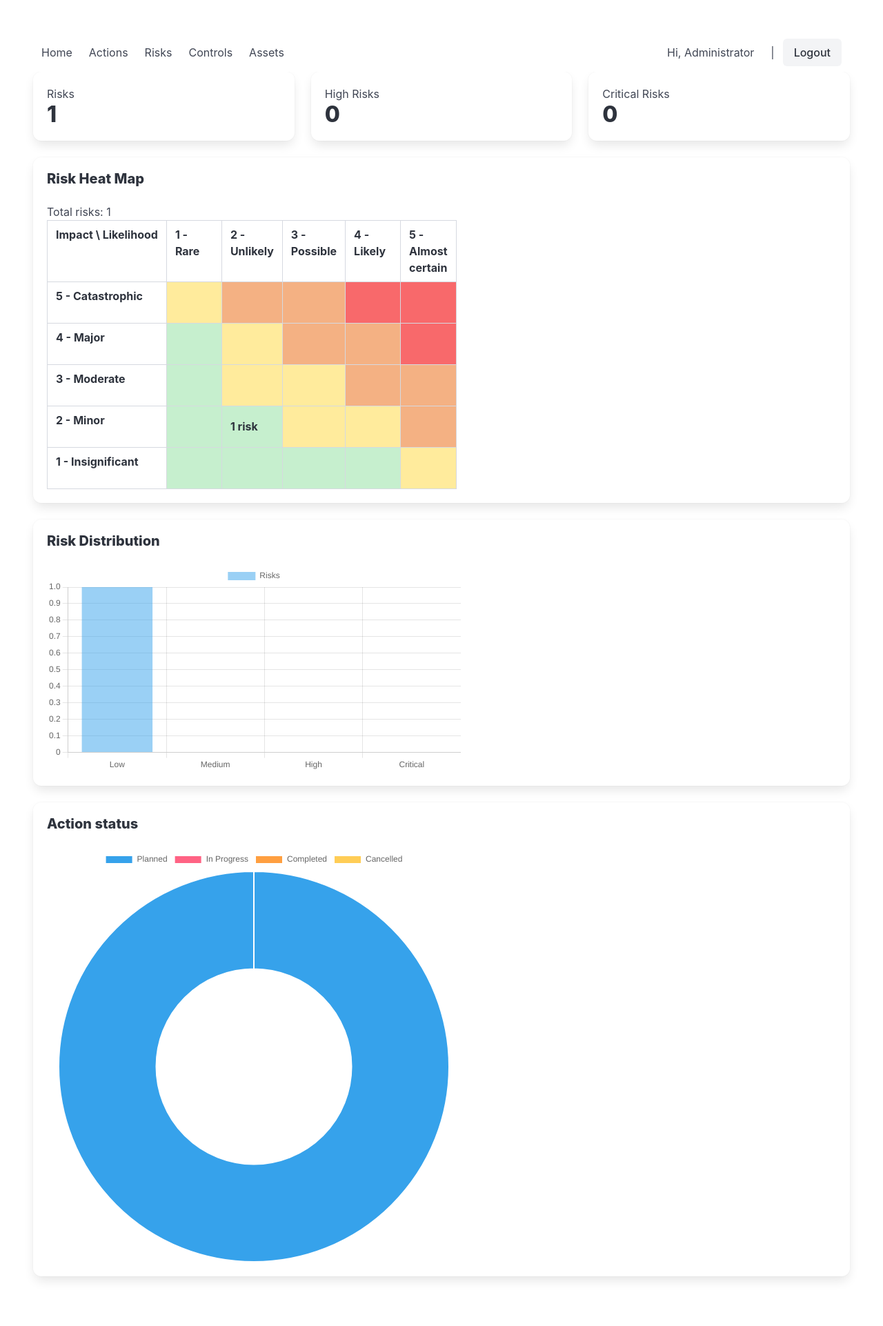
After one commit to eugene-taylashev/cat-rat, a Django app: page /dashboard/ in a window 1280 px wide. The commit adds this page. Shown: the whole page at 69% size. Run offline with Django 5.2, Linux system fonts and the light colour scheme; a user stored in the database is signed in; data comes from the database, SQL or seed files in the repository.

Commit message:
Added dashboard with KPI and chart.js

```diff
--- a/app/urls.py
+++ b/app/urls.py
@@ -11,8 +11,6 @@ from django.shortcuts import redirect   # type: ignore
 
 from . import views
 
-app_name = "car"
-
 urlpatterns = [
     # /
     path("", include("car.urls")),
--- a/car/templates/car/base.html
+++ b/car/templates/car/base.html
@@ -12,6 +12,8 @@
     <script src="https://unpkg.com/easymde/dist/easymde.min.js"></script -->
     <!-- HTMX: https://htmx.org/ -->
     <script src="https://cdn.jsdelivr.net/npm/htmx.org@2.0.10/dist/htmx.min.js" integrity="sha384-H5SrcfygHmAuTDZphMHqBJLc3FhssKjG7w/CeCpFReSfwBWDTKpkzPP8c+cLsK+V" crossorigin="anonymous"></script>
+	<!-- Chart.js https://www.chartjs.org/ -->
+	<script src="https://cdn.jsdelivr.net/npm/chart.js"></script>
     <style>
       .modal.is-active { display: flex; }
       .category-highlight {
@@ -53,6 +55,29 @@
         border-radius: 5px;
         background-color: #f5f5f5;
       }
+	  .heatmap td {
+		width: 80px;
+		height: 60px;
+		text-align: center;
+		vertical-align: middle;
+		font-weight: bold;
+	  }
+
+	  .risk-low {
+		--bulma-table-cell-background-color: #c6efce;
+	  }
+
+	  .risk-medium {
+		--bulma-table-cell-background-color: #ffeb9c;
+	  }
+
+	  .risk-high {
+		--bulma-table-cell-background-color: #f4b183;
+	  }
+
+	  .risk-critical {
+		--bulma-table-cell-background-color: #f8696b;
+	  }
     </style>
     <script>
       log	= (msg)=>{window.console&&console.log(msg);}
@@ -91,11 +116,11 @@
       <div id="mainNavbar" class="navbar-menu">
         <!-- LEFT side -->
         <div class="navbar-start">
-          <a class="navbar-item" href="{% url 'main' %}">Home</a>
-          <a class="navbar-item" href="{% url 'action_list' %}">Actions</a>
-          <a class="navbar-item" href="{% url 'risk_list' %}">Risks</a>
-          <a class="navbar-item" href="{% url 'control_list' %}">Controls</a>
-          <a class="navbar-item" href="{% url 'asset_list' %}">Assets</a>
+          <a class="navbar-item" href="{% url 'car:main' %}">Home</a>
+          <a class="navbar-item" href="{% url 'car:action_list' %}">Actions</a>
+          <a class="navbar-item" href="{% url 'car:risk_list' %}">Risks</a>
+          <a class="navbar-item" href="{% url 'car:control_list' %}">Controls</a>
+          <a class="navbar-item" href="{% url 'car:asset_list' %}">Assets</a>
         </div>
 
         <!-- RIGHT side -->
--- /dev/null
+++ b/car/templates/car/dashboard.html
@@ -0,0 +1,145 @@
+{% extends "car/base.html" %}
+{% block content %}
+{% load static %}
+<div class="columns">
+
+    <div class="column">
+        <div class="box">
+            <p class="heading">Risks</p>
+            <p class="title">{{ total_risks }}</p>
+        </div>
+    </div>
+
+    <div class="column">
+        <div class="box">
+            <p class="heading">High Risks</p>
+            <p class="title">{{ high_risks }}</p>
+        </div>
+    </div>
+
+    <div class="column">
+        <div class="box">
+            <p class="heading">Critical Risks</p>
+            <p class="title">{{ critical_risks }}</p>
+        </div>
+    </div>
+
+</div>
+
+<div class="box">
+    <h2 class="title is-5">Risk Heat Map</h2>
+	<p>Total risks: {{ risk_count }}</p>
+
+	<table class="table is-bordered heatmap">
+      <thead>
+        <tr>
+            <th>Impact \ Likelihood</th>
+			{% for value, label in likelihood %}
+				<th>{{ value }} - {{ label }} </th>
+			{% endfor %}
+		</tr>
+      </thead>
+      <tbody>
+
+        {% for row in matrix %}
+
+        <tr>
+
+            <th>
+                {{ forloop.revcounter }} - {{ row.impact }}
+            </th>
+
+            {% for cell in row.cells %}
+
+            <td class="heatmap-cell {{ cell.css_class }}"  title="{{ cell.level }}">
+
+                {% if cell.count %}
+                    <div class="risk-count">
+                        {{ cell.count }} risk{{ cell.count|pluralize }}
+                    </div>
+                {% endif %}
+
+            </td>
+
+            {% endfor %}
+
+        </tr>
+
+        {% endfor %}
+
+      </tbody>
+
+	</table>
+</div>
+
+<div class="box">
+    <h2 class="title is-5">Risk Distribution</h2>
+	<div class="chart-container" style="position: relative; width: 600px;">
+		<canvas id="riskChart"></canvas>
+	</div>
+</div>
+
+<div class="box">
+    <h2 class="title is-5">Action status</h2>
+	<div class="chart-container" style="position: relative; width: 600px;">
+		<canvas id="actionChart"></canvas>
+	</div>
+</div>
+
+<script>
+
+new Chart(
+    document.getElementById('riskChart'),
+    {
+        type: 'bar',
+
+        data: {
+            labels: [
+                'Low',
+                'Medium',
+                'High',
+                'Critical'
+            ],
+
+            datasets: [{
+                label: 'Risks',
+
+                data: [
+                    {{ risk_chart.Low }},
+                    {{ risk_chart.Medium }},
+                    {{ risk_chart.High }},
+                    {{ risk_chart.Critical }}
+                ]
+            }]
+        }
+    }
+);
+
+
+new Chart(
+    document.getElementById('actionChart'),
+    {
+        type: 'doughnut',
+
+        data: {
+            labels: [
+                'Planned',
+                'In Progress',
+                'Completed',
+                'Cancelled'
+            ],
+
+            datasets: [{
+                data: [
+                    {{ action_chart.Planned }},
+                    {{ action_chart.In_Progress }},
+                    {{ action_chart.Completed }},
+                    {{ action_chart.Cancelled }}
+                ]
+            }]
+        }
+    }
+);
+
+</script>
+{% endblock %}
--- a/car/urls.py
+++ b/car/urls.py
@@ -1,6 +1,9 @@
 from django.urls import path     # type: ignore
 
 from . import views
+
+app_name = "car" # CAT and RAT = CaR
+
 
 urlpatterns = [
     path("", views.main, name="main"),
@@ -36,4 +39,7 @@ urlpatterns = [
     path("actions/<int:pk>/complete/", views.action_complete, name="action_complete"),
     path("actions/<int:pk>/reopen/", views.action_reopen, name="action_reopen"),
 
+    #-- Other
+    path("dashboard/", views.dashboard, name="dashboard"),
+
 ]
--- a/car/views.py
+++ b/car/views.py
@@ -779,3 +779,136 @@ def action_reopen(request, pk):
         "action_detail",
         pk=action.pk
     )
+
+@login_required
+#==============================================================================
+def dashboard(request):
+    '''
+    Dashboard with all KPIs for overall review:
+        Risks
+            Total Risks
+            Open Risks
+            High Risks
+            Critical Risks
+            Risks Reviewed This Year
+            Overdue Reviews
+        Actions
+            Open Actions
+            In Progress Actions
+            Overdue Actions
+            Completed Actions
+        Assessments
+            Planned Assessments
+            In Progress Assessments
+            Completed Assessments
+            Completion %
+        Controls
+            Total Controls
+            Active Controls
+            Controls Without Owner
+            Controls Not Assessed
+
+        input: request
+        output: rendered HTML page
+    '''
+
+    #owners = Owner.objects.filter( ownermembership__user=request.user ).distinct()
+    risks = Risk.objects      # .filter(owner__in=owners)
+    actions = Action.objects  #.filter(owner__in=owners)
+
+    #-- Risk KPIs
+    total_risks = risks.count()
+    high_risks = risks.filter(residual_level=RiskLevel.HIGH).count()
+    critical_risks = risks.filter(residual_level=RiskLevel.CRITICAL).count()
+
+    #-- Action KPIs
+    open_actions = actions.exclude(status=ActionStatus.COMPLETED).count()
+    completed_actions = actions.filter(status=ActionStatus.COMPLETED).count()
+    #overdue_actions = sum(1 for a in actions if a.is_overdue())
+
+    #-- Risk distribution chart
+    risk_chart = {
+        "Low": risks.filter(residual_level=RiskLevel.LOW).count(),
+        "Medium": risks.filter(residual_level=RiskLevel.MEDIUM).count(),
+        "High": risks.filter(residual_level=RiskLevel.HIGH).count(),
+        "Critical": risks.filter(residual_level=RiskLevel.CRITICAL).count(),
+    }
+
+    #-- Acion status chart
+    action_chart = {
+        "Planned": actions.filter(status="planned").count(),
+        "In_Progress": actions.filter(status="in_progress").count(),
+        "Completed": actions.filter(status="completed").count(),
+        "Cancelled": actions.filter(status="cancelled").count(),
+    }
+
+    #=== Risk Heat Map
+    risk_map = Risk.objects.filter(
+        residual_likelihood__isnull=False,
+        residual_impact__isnull=False,
+    )
+
+    # Create empty 5x5 matrix
+    matrix = []
+
+    for impact in range(5, 0, -1):
+        row = []
+
+        for likelihood in range(1, 6):
+
+            score = likelihood * impact
+
+            if score <= 4:
+                level = "Low"
+                css_class = "risk-low"
+
+            elif score <= 9:
+                level = "Medium"
+                css_class = "risk-medium"
+
+            elif score <= 16:
+                level = "High"
+                css_class = "risk-high"
+
+            else:
+                level = "Critical"
+                css_class = "risk-critical"
+
+            cell_risks = risk_map.filter(
+                residual_likelihood=likelihood,
+                residual_impact=impact,
+            )
+
+            row.append({
+                "likelihood": likelihood,
+                "impact": impact,
+                "score": score,
+                "level": level,
+                "css_class": css_class,
+                "risks": cell_risks,
+                "count": cell_risks.count(),
+            })
+
+        matrix.append({
+            "impact": ImpactLevel(impact).label,
+            "cells": row,
+        })
+
+    context = {
+        "total_risks": total_risks,
+        "high_risks": high_risks,
+        "critical_risks": critical_risks,
+
+        "open_actions": open_actions,
+        "completed_actions": completed_actions,
+        #"overdue_actions": overdue_actions,
+
+        "risk_chart": risk_chart,
+        "action_chart": action_chart,
+
+        "matrix": matrix,
+        "risk_count": risk_map.count(),
+        "likelihood": LikelihoodLevel.choices,
+    }
+
+    return render(request,"car/dashboard.html",context,)
```
